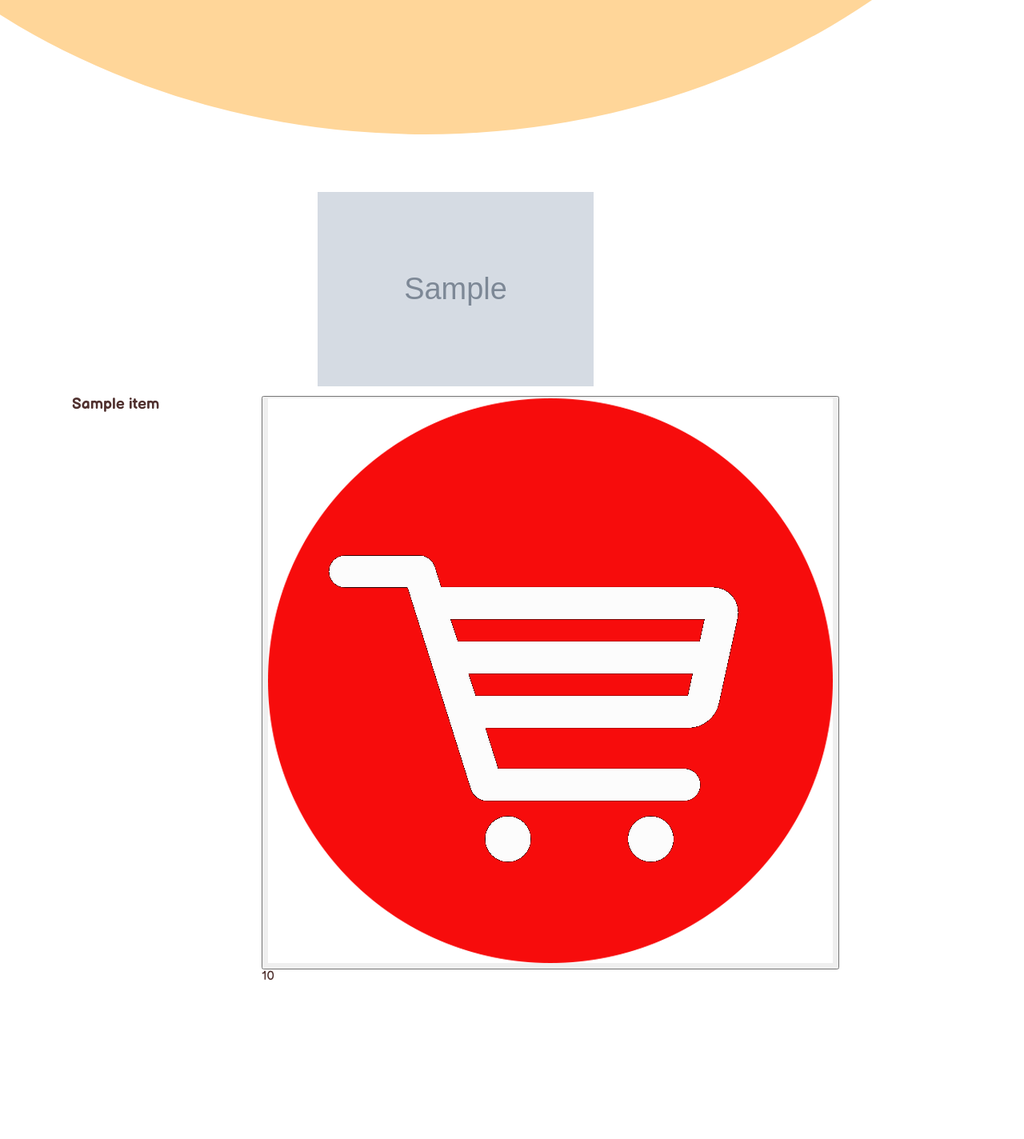
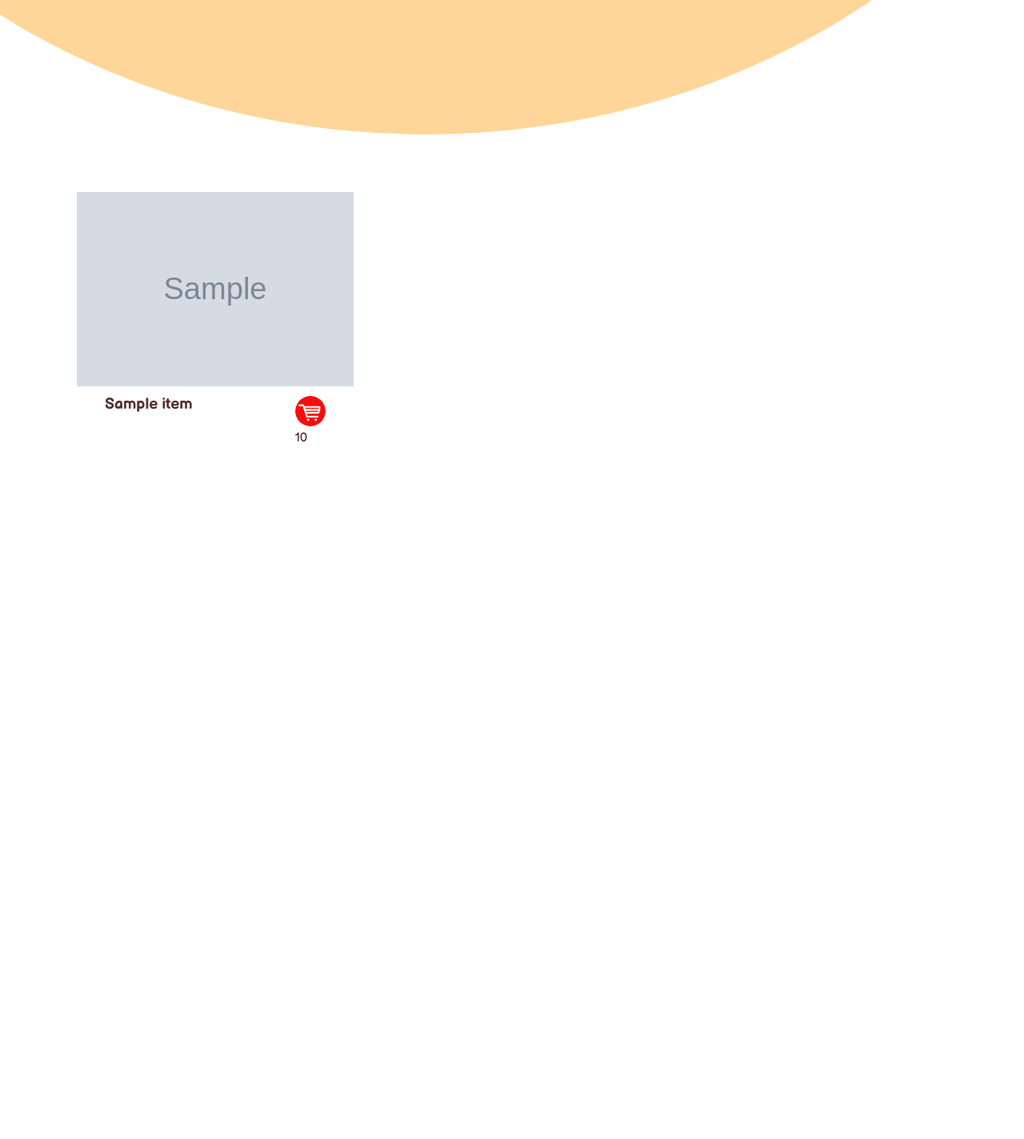
Before and after one commit to S-Lump/gift_proj, a Django app: template gift/products/templates/products/category.html in a window 1280 px wide. Shown: the part 751-2175 px from the top of the page at 80% size. Run offline with Django 3.2, Linux system fonts and the light colour scheme; the template is opened without the code that fills it: most values are stand-ins (such as "Sample title", 1, 10 or a date in 2020); grey boxes marked "Sample" are stand-in pictures.

Commit message:
Add cart in products.css

```diff
--- a/gift/gift/static/css/products.css
+++ b/gift/gift/static/css/products.css
@@ -98,6 +98,13 @@ padding-top: 1vw;
     display: flex;
     flex-direction: row;
 }
+
+.cart{
+    border-radius: 50%;
+    background-image: url("../img/Cart_logo.png");
+    width: 3vw;
+    height: 3vw;
+}
 @media (max-width: 850px) {
     .list-of-products {
         flex-direction: column;
--- a/gift/products/templates/products/category.html
+++ b/gift/products/templates/products/category.html
@@ -1,5 +1,5 @@
 {% extends 'base.html' %}
-
+{% load static %}
 {% block title %}
     {{title}}
 {% endblock %}
@@ -29,8 +29,7 @@
                 <div class="block_text">
                 <div class="products__title">{{ item.title }}</div>
                     <div class="price_block">
-
-                        <button class="cart"><img src="../../../gift/static/img/Cart_logo.png"></button>
+                        <input class="cart" type="image" src="{% static 'img/Cart_logo.png' %}" alt="Кнопка «Cart»">
                         <div class="products__info">{{ item.price}}</div>
                     </div>
                     </div>
```
